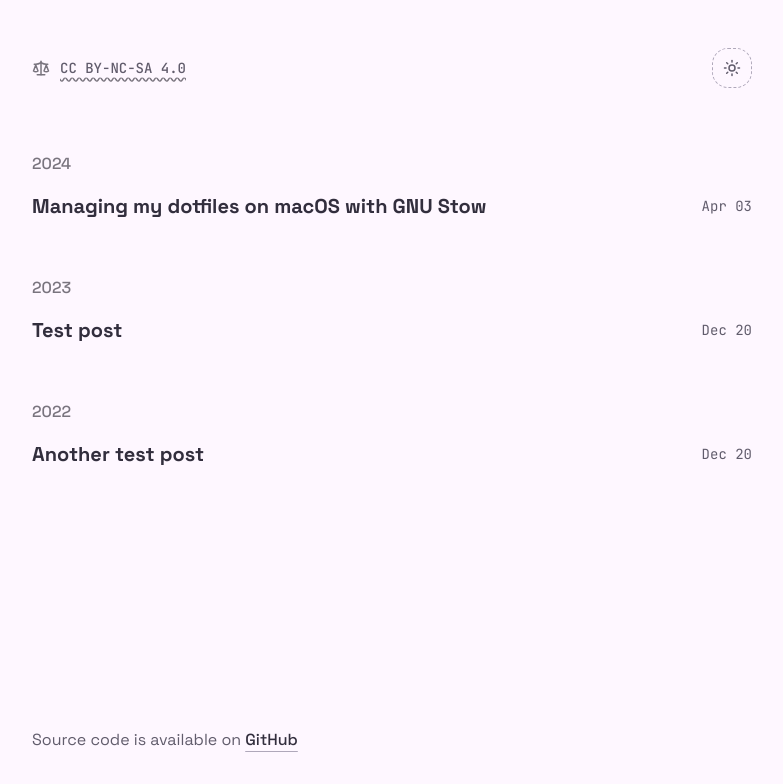
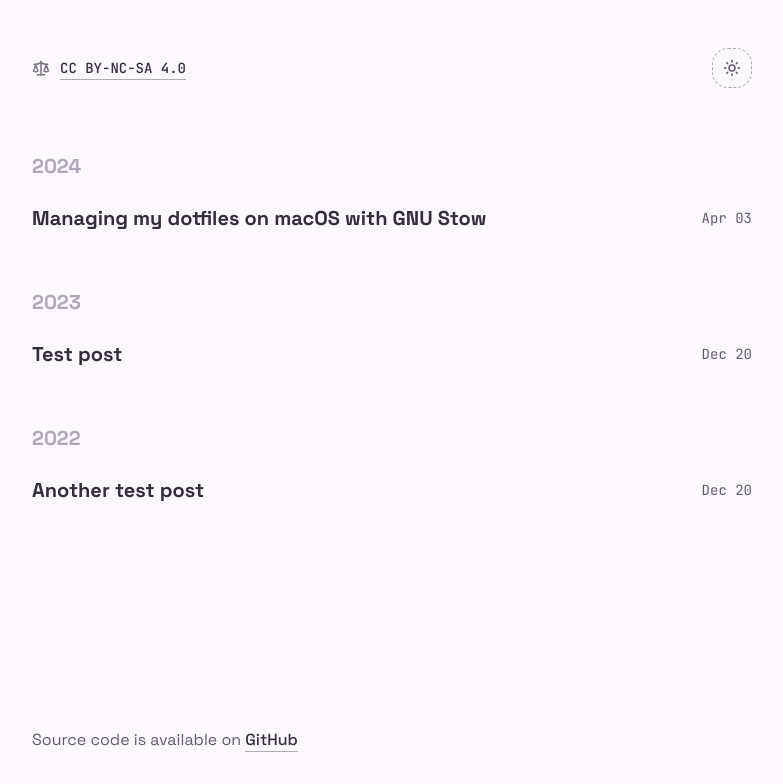
Before and after one commit to elijahblackmore/blog, a Next.js app: page / in a window 1280 px wide. Shown: the top 784 px of the page, without its empty margins (248-1031 px from the left). Built offline with nearby package versions, Linux system fonts and the light colour scheme.

Commit message:
refactor: replace wavy underline due to different browser styles

```diff
--- a/src/app/page.jsx
+++ b/src/app/page.jsx
@@ -1,8 +1,8 @@
 import { getPosts, groupPostsByYear } from "@/lib/posts";
+import Article from "@/components/Article";
+import ThemeSwitch from "@/components/ThemeSwitch";
 import { Scale } from "lucide-react";
 import Link from "next/link";
-import Article from "@/components/Article";
-import ThemeSwitch from "@/components/ThemeSwitch";
 
 export default function Page() {
   const posts = getPosts();
@@ -11,41 +11,36 @@ export default function Page() {
     <>
       <section className="flex items-center justify-between">
         <div className="flex items-center gap-x-2.5">
-          <Scale size={18} className="text-light-icon dark:text-dark-icon" />
+          <Scale
+            size={18}
+            className="text-light-icon-variant dark:text-dark-icon-variant"
+          />
           <Link
             href="https://creativecommons.org/licenses/by-nc-sa/4.0/"
             target="_blank"
             rel="noopener noreferrer"
-            className="font-mono text-sm font-medium text-light-body underline decoration-light-icon decoration-wavy underline-offset-4 dark:text-dark-heading dark:decoration-dark-icon"
+            className="font-mono text-sm font-medium text-light-heading underline decoration-light-underline underline-offset-[6px] dark:text-dark-heading dark:decoration-dark-underline"
           >
             CC BY-NC-SA 4.0
           </Link>
         </div>
         <ThemeSwitch />
-        {/*
-        <Link
-          href="https://github.com/elijahblackmore/blog"
-          target="_blank"
-          rel="noopener noreferrer"
-          className="font-mono text-sm font-medium text-light-body underline decoration-light-underline decoration-wavy underline-offset-4 dark:text-dark-heading dark:decoration-dark-icon"
-        >
-          Source code
-        </Link>
-        */}
       </section>
       <div className="mt-8 space-y-6">
         {Object.entries(groupPostsByYear(posts))
           .sort(([b], [a]) => Number(a) - Number(b))
           .map(([year, postsOfYear]) => (
-            <div className="space-y-4 pt-8 md:space-y-4">
-              <h2 className="font-medium text-light-icon dark:text-dark-icon">
+            <div className="space-y-6 pt-8" key={year}>
+              <h2 className="text-xl font-bold text-light-heading-variant dark:text-dark-heading-variant">
                 {year}
               </h2>
-              <div className="space-y-6 md:space-y-4">
+              <ul className="space-y-6 md:space-y-6">
                 {postsOfYear.map((post) => (
-                  <Article post={post} />
+                  <li key={post.slug}>
+                    <Article post={post} />
+                  </li>
                 ))}
-              </div>
+              </ul>
             </div>
           ))}
       </div>
```
